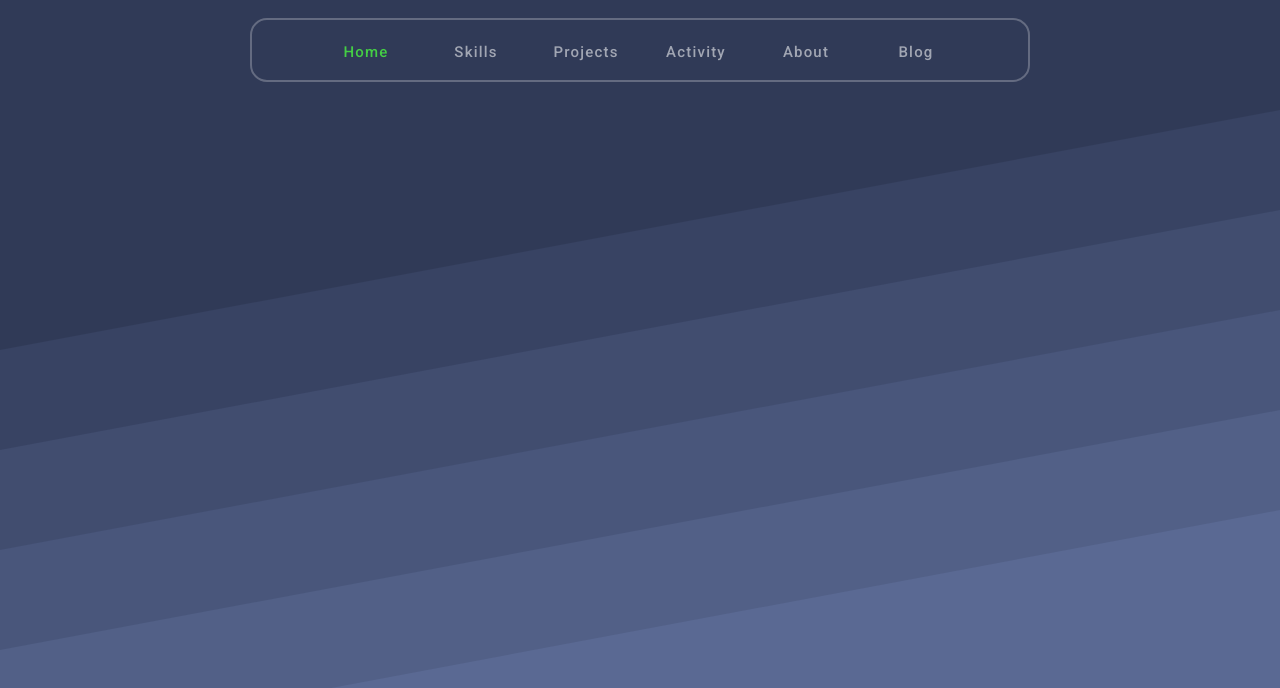
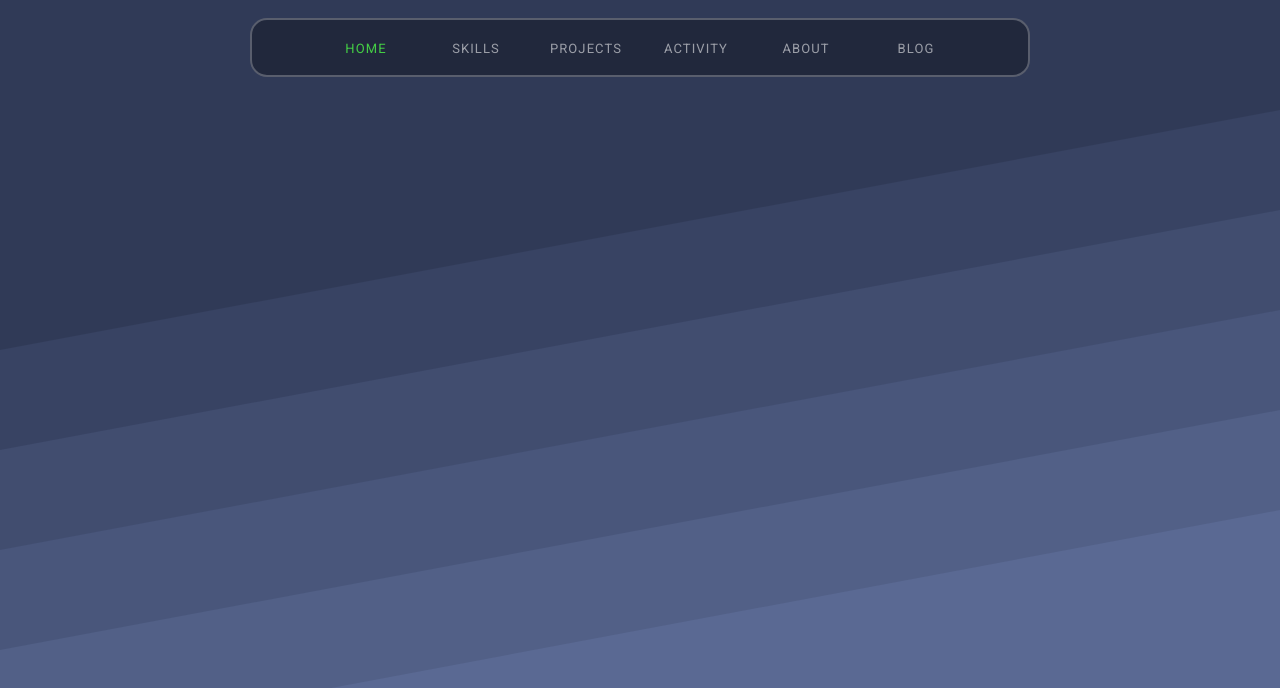
Before and after one commit to gass-git/modern-navbar, a React (Create React App) app: page / in a window 1280 px wide. Shown: the top 688 px of the page. Built offline with nearby package versions, Linux system fonts and the light colour scheme; no server answers.

Commit message:
Styles changed

```diff
--- a/src/components/navbar/children/leftBox.js
+++ b/src/components/navbar/children/leftBox.js
@@ -1,7 +1,7 @@
 import React from 'react'
 import useSound from 'use-sound'
 import tickSound from '../../../assets/sounds/tick.wav'
-import ArrowBackIosIcon from '@mui/icons-material/ArrowBackIos';
+import ArrowBackIosRoundedIcon from '@mui/icons-material/ArrowBackIosRounded';
 
 export default function LeftBox({ showArrows, isActive, moveLeft }) {
   const [playSound] = useSound(tickSound, { volume: 0.6 })
@@ -18,7 +18,7 @@ export default function LeftBox({ showArrows, isActive, moveLeft }) {
     >
       {
         showArrows ?
-          <ArrowBackIosIcon fontSize='medium' />
+          <ArrowBackIosRoundedIcon fontSize='small' />
           :
           null
       }
--- a/src/components/navbar/children/rightBox.js
+++ b/src/components/navbar/children/rightBox.js
@@ -1,7 +1,7 @@
 import React from 'react'
 import useSound from 'use-sound'
 import tickSound from '../../../assets/sounds/tick.wav'
-import ArrowForwardIosIcon from '@mui/icons-material/ArrowForwardIos';
+import ArrowForwardIosRoundedIcon from '@mui/icons-material/ArrowForwardIosRounded';
 
 export default function RightBox({ showArrows, isActive, moveRight }) {
   const [playSound] = useSound(tickSound, { volume: 0.6 })
@@ -18,7 +18,7 @@ export default function RightBox({ showArrows, isActive, moveRight }) {
     >
       {
         showArrows ?
-          <ArrowForwardIosIcon fontSize='medium' />
+          <ArrowForwardIosRoundedIcon fontSize='small' />
           :
           null
       }
--- a/src/components/navbar/navbar.js
+++ b/src/components/navbar/navbar.js
@@ -42,13 +42,13 @@ export default function Navbar() {
     }
     else if (windowWidth >= 410 && windowWidth < 430) {
       setShowArrows(true)
-      setTranslationWidth(92)
-      setHiddenRigth(3)
+      setTranslationWidth(130)
+      setHiddenRigth(4)
       setIsActive({ left: false, right: true })
     }
     else if (windowWidth >= 370 && windowWidth < 410) {
       setShowArrows(true)
-      setTranslationWidth(85)
+      setTranslationWidth(125)
       setHiddenRigth(3)
       setIsActive({ left: false, right: true })
     }
--- a/src/components/navbar/styles.css
+++ b/src/components/navbar/styles.css
@@ -13,10 +13,11 @@
 .main-container {
   display: flex;
   border-radius: 17px;
-  height: 60px;
+  height: 55px;
   max-width: 780px;
   justify-content: center;
   border: 2px solid rgba(255, 255, 255, 0.25);
+  background-color: rgba(0, 0, 0, 0.3);
 }
 
 .main-container .items-container {
@@ -27,20 +28,20 @@
 }
 
 .main-container .items-container .movable-container {
-  margin-top: 23px;
+  margin-top: 21px;
   width: 660px;
   display: flex;
   transition: 300ms;
 }
 
 .main-container .items-container .movable-container>div {
-  height: 36px;
+  height: 31px;
   text-align: center;
   font-family: 'Roboto', sans-serif;
-  letter-spacing: 1.2px;
-  font-size: 15px;
-  font-weight: 500;
-  text-transform: capitalize;
+  letter-spacing: 1.1px;
+  font-size: 13px;
+  font-weight: 400;
+  text-transform: uppercase;
   color: rgba(255, 255, 255, 0.55);
   cursor: pointer;
   width: auto;
@@ -60,7 +61,7 @@
   min-width: 45px;
   line-height: 60px;
   padding-right: 7px;
-  padding-top: 6px;
+  padding-top: 3px;
   text-align: right;
   color: rgba(255, 255, 255, 0.2);
   -webkit-tap-highlight-color: transparent;
@@ -71,7 +72,7 @@
   min-width: 50px;
   line-height: 60px;
   text-align: center;
-  padding-top: 6px;
+  padding-top: 3px;
   color: rgba(255, 255, 255, 0.1);
   -webkit-tap-highlight-color: transparent;
 }
@@ -169,16 +170,16 @@
 
 @media (min-width:385px) and (max-width:409px) {
   .movable-container>div {
-    min-width: 90px !important;
-    max-width: 90px !important;
+    min-width: 130px !important;
+    max-width: 130px !important;
   }
 }
 
 @media (min-width:370px) and (max-width:384px) {
 
   .movable-container>div {
-    min-width: 85px !important;
-    max-width: 85px !important;
+    min-width: 125px !important;
+    max-width: 125px !important;
   }
 }
 
```
